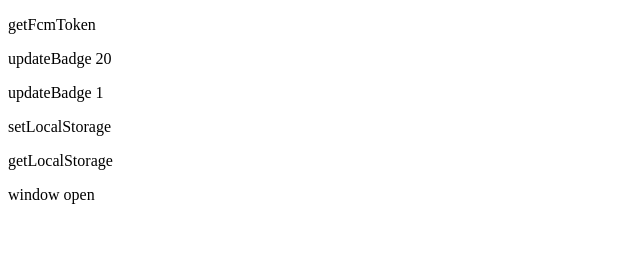
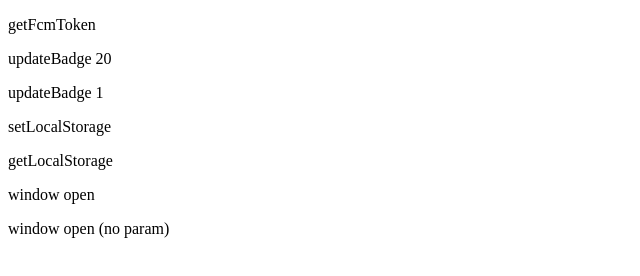
Before and after one commit to funayoseyoshito/funayoseyoshito.github.io, a plain HTML site: page ios_postmessage3.html in a window 1280 px wide. Shown: the whole page, without its empty margins (0-640 px from the left). Drawn offline with Linux system fonts and the light colour scheme.

Commit message:
Update ios_postmessage3.html

```diff
--- a/ios_postmessage3.html
+++ b/ios_postmessage3.html
@@ -29,5 +29,6 @@
   <p onclick="setLocalStorage()">setLocalStorage</p>
   <p onclick="getLocalStorage()">getLocalStorage</p>
   <p onclick="window.open('https://yahoo.co.jp?open=true')">window open</p>
+  <p onclick="window.open('https://yahoo.co.jp')">window open (no param)</p>
 </body>
 </html>
```
